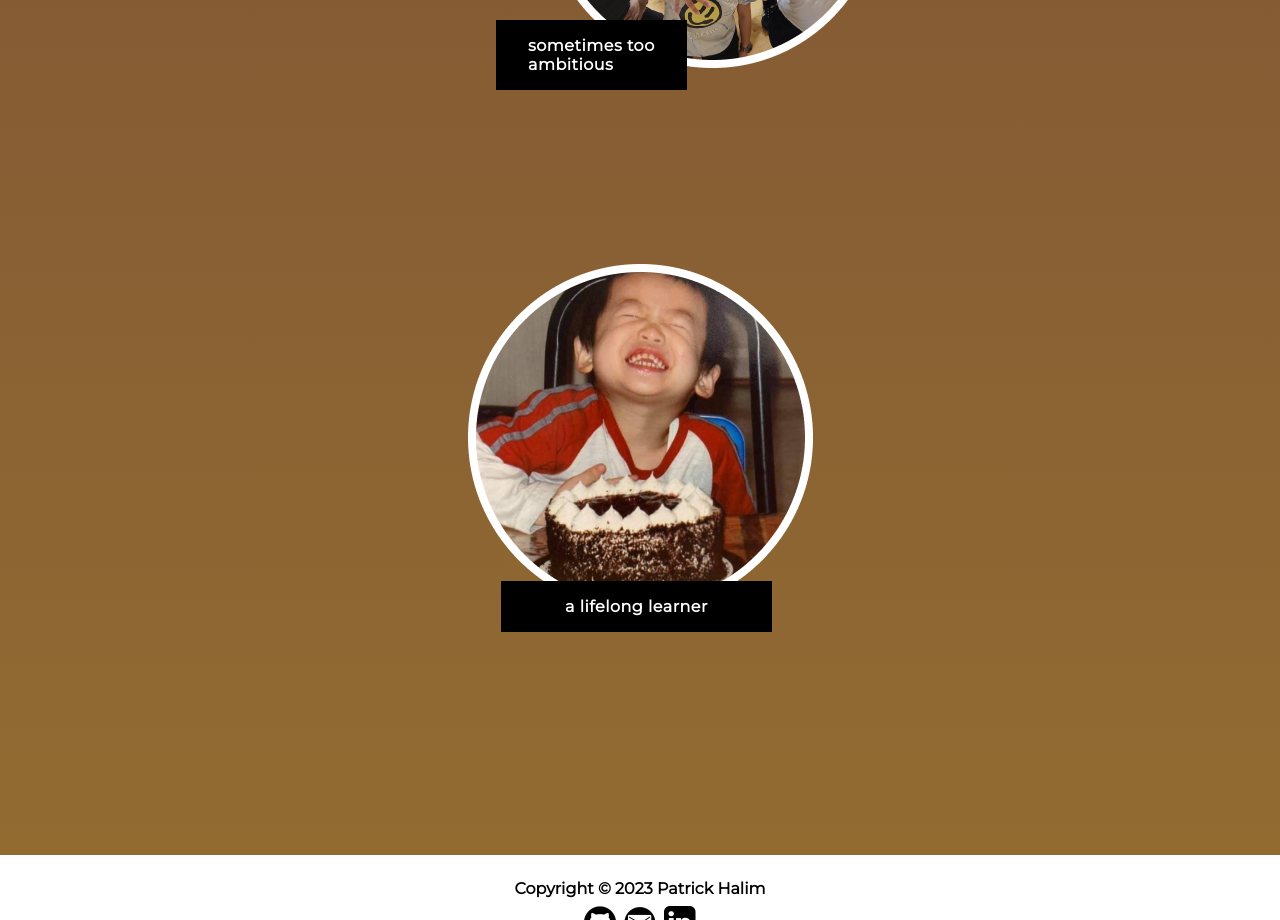
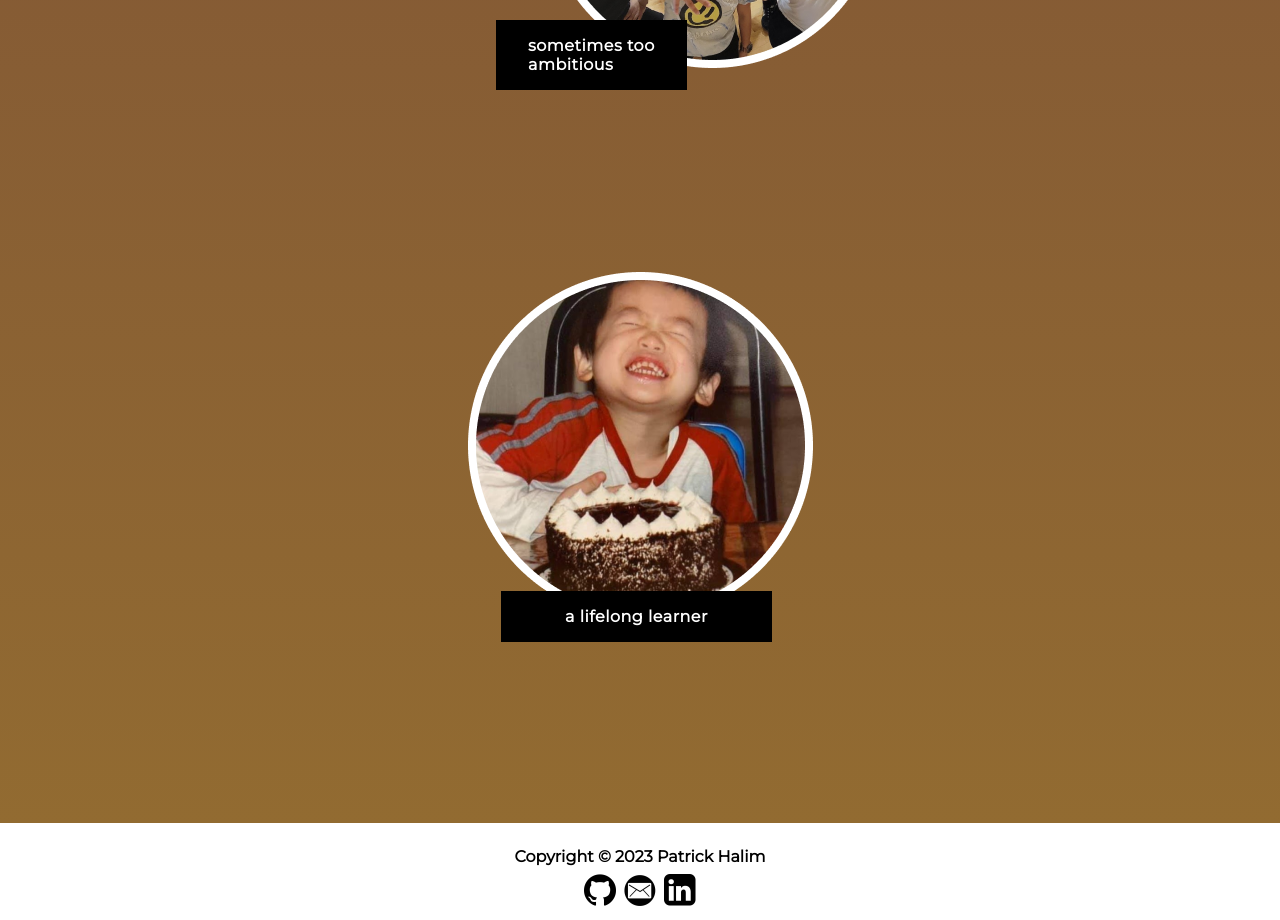
Before and after one commit to pnhalim/pnhalim.github.io, a plain HTML site: page index.html in a window 1280 px wide. Shown: the part 9700-10620 px from the top of the page. Drawn offline with Linux system fonts and the light colour scheme.

Commit message:
adjust spacing

```diff
--- a/style.css
+++ b/style.css
@@ -354,13 +354,13 @@ a:hover {
   left: calc(50% - 10rem);
 }
 #baby-pic {
-  padding: 18vh 8rem 10vh 8rem;
+  padding: 19vh 8rem 5vh 8rem;
   position: relative;
   left: calc(50% - 300px);
 }
 #learner {
   position: absolute;
-  top: 69%;
+  top: 75%;
   left: calc(50% - 155px);
   padding: 1rem 4rem;
 }
```
